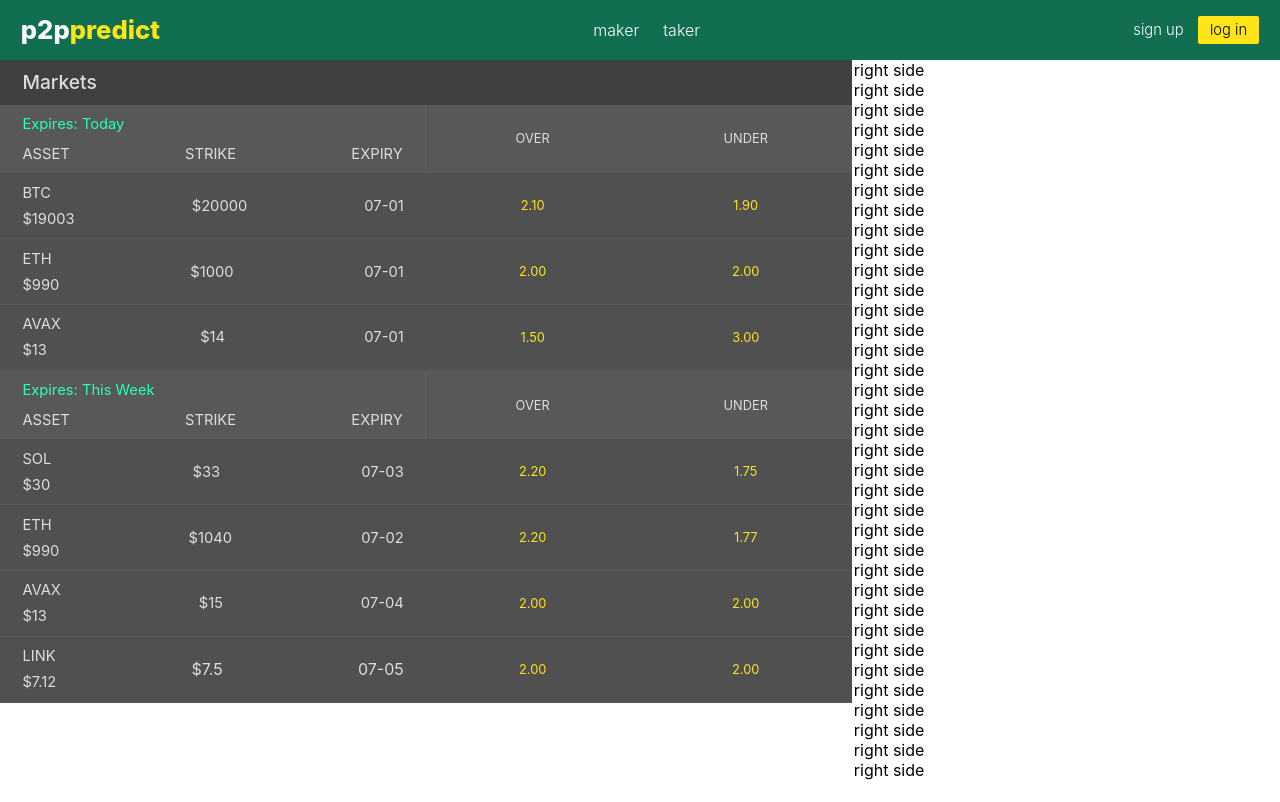
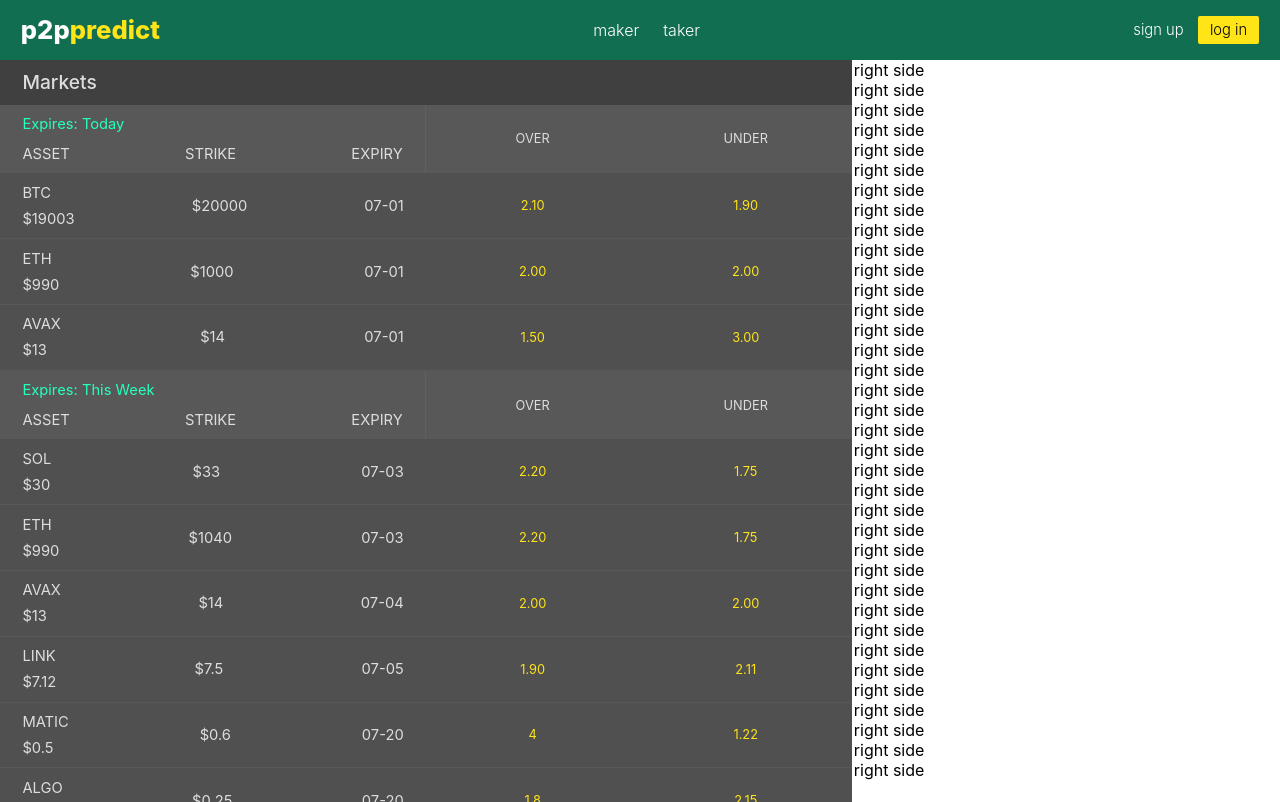
Before and after one commit to holma91/p2ppredict, a Next.js app: page /taker in a window 1280 px wide. Built offline with nearby package versions, Linux system fonts and the light colour scheme.

Commit message:
styled comp props

```diff
--- a/pages/taker.tsx
+++ b/pages/taker.tsx
@@ -1,11 +1,11 @@
 import type { NextPage } from 'next';
 import styled from 'styled-components';
 
-import {
-  PrimaryButton,
-  SecondaryButton,
-  TertiaryButton,
-} from '../components/Buttons';
+import { mockOptions } from '../data/mockOptions';
+
+interface Props {
+  colored?: boolean;
+}
 
 const Container = styled.div`
   display: grid;
@@ -34,53 +34,29 @@ const Taker: NextPage = () => {
                 <p>EXPIRY</p>
               </div>
             </div>
-            <div className="choice">
+            <ChoiceDiv>
               <div>OVER</div>
               <div>UNDER</div>
-            </div>
+            </ChoiceDiv>
           </SectionHeader>
-          <MarketContainer>
+          {mockOptions.slice(0, 3).map((option) => {
+            return (
+              <MarketContainer key={option.id}>
                 <div className="market">
                   <AssetDiv>
-                <p>BTC</p>
-                <p className="live-price">$19003</p>
+                    <p>{option.asset.toUpperCase()}</p>
+                    <p className="live-price">${option.current}</p>
                   </AssetDiv>
-              <p>$20000</p>
-              <p>07-01</p>
+                  <p>${option.strike}</p>
+                  <p>{option.expiry}</p>
                 </div>
-            <div className="choice">
-              <div>2.10</div>
-              <div>1.90</div>
-            </div>
+                <ChoiceDiv colored={true}>
+                  <div>{option.over}</div>
+                  <div>{option.under}</div>
+                </ChoiceDiv>
               </MarketContainer>
-          <MarketContainer>
-            <div className="market">
-              <AssetDiv>
-                <p>ETH</p>
-                <p className="live-price">$990</p>
-              </AssetDiv>
-              <p>$1000</p>
-              <p>07-01</p>
-            </div>
-            <div className="choice">
-              <div>2.00</div>
-              <div>2.00</div>
-            </div>
-          </MarketContainer>
-          <MarketContainer>
-            <div className="market">
-              <AssetDiv>
-                <p>AVAX</p>
-                <p className="live-price">$13</p>
-              </AssetDiv>
-              <p>$14</p>
-              <p>07-01</p>
-            </div>
-            <div className="choice">
-              <div>1.50</div>
-              <div>3.00</div>
-            </div>
-          </MarketContainer>
+            );
+          })}
           <SectionHeader>
             <div className="section-left">
               <div className="top">
@@ -92,67 +68,29 @@ const Taker: NextPage = () => {
                 <p>EXPIRY</p>
               </div>
             </div>
-            <div className="choice">
+            <ChoiceDiv>
               <div>OVER</div>
               <div>UNDER</div>
-            </div>
+            </ChoiceDiv>
           </SectionHeader>
-          <MarketContainer>
+          {mockOptions.slice(3).map((option) => {
+            return (
+              <MarketContainer key={option.id}>
                 <div className="market">
                   <AssetDiv>
-                <p>SOL</p>
-                <p className="live-price">$30</p>
+                    <p>{option.asset.toUpperCase()}</p>
+                    <p className="live-price">${option.current}</p>
                   </AssetDiv>
-              <p>$33</p>
-              <p>07-03</p>
+                  <p>${option.strike}</p>
+                  <p>{option.expiry}</p>
                 </div>
-            <div className="choice">
-              <div>2.20</div>
-              <div>1.75</div>
-            </div>
+                <ChoiceDiv colored={true}>
+                  <div>{option.over}</div>
+                  <div>{option.under}</div>
+                </ChoiceDiv>
               </MarketContainer>
-          <MarketContainer>
-            <div className="market">
-              <AssetDiv>
-                <p>ETH</p>
-                <p className="live-price">$990</p>
-              </AssetDiv>
-              <p>$1040</p>
-              <p>07-02</p>
-            </div>
-            <div className="choice">
-              <div>2.20</div>
-              <div>1.77</div>
-            </div>
-          </MarketContainer>
-          <MarketContainer>
-            <div className="market">
-              <AssetDiv>
-                <p>AVAX</p>
-                <p className="live-price">$13</p>
-              </AssetDiv>
-              <p>$15</p>
-              <p>07-04</p>
-            </div>
-            <div className="choice">
-              <div>2.00</div>
-              <div>2.00</div>
-            </div>
-          </MarketContainer>
-          <MarketContainer>
-            <div className="market">
-              <AssetDiv>
-                <p>LINK</p>
-                <p className="live-price">$7.12</p>
-              </AssetDiv>
-              <div>$7.5</div>
-              <div>07-05</div>
-            </div>
-            <div className="choice">
-              <div>2.00</div>
-              <div>2.00</div>
-            </div>
-          </MarketContainer>
+            );
+          })}
         </Overview>
       </Left>
       <Right>
@@ -165,7 +103,7 @@ const Taker: NextPage = () => {
 };
 
 const Left = styled.div`
-  height: 90vh;
+  height: 92.75vh;
   overflow-y: scroll;
   color: ${({ theme }) => theme.text.secondary};
 
@@ -216,40 +154,11 @@ const SectionHeader = styled.div`
       font-size: ${({ theme }) => theme.typeScale.smallParagraph};
     }
   }
-
-  .choice {
-    display: flex;
-    justify-content: space-evenly;
-    width: 100%;
-
-    align-items: center;
-
-    div,
-    p {
-      width: 100%;
-      height: 100%;
-      display: flex;
-      justify-content: center;
-      align-items: center;
-      font-size: ${({ theme }) => theme.typeScale.helperText};
-    }
-  }
 `;
 
-const MarketContainer = styled.div`
-  border-bottom: 1px solid ${({ theme }) => theme.colors.gray[100]};
-  display: grid;
-  justify-items: stretch;
-  align-items: stretch; //
-  grid-template-columns: 1fr 1fr;
-  background-color: ${({ theme }) => theme.colors.gray[200]};
-  h6 {
-    font-size: ${({ theme }) => theme.typeScale.smallParagraph};
-    font-weight: 500;
-  }
-
-  .choice {
-    color: ${({ theme }) => theme.colors.secondary};
+const ChoiceDiv = styled.div<Props>`
+  color: ${({ colored, theme }) =>
+    colored ? theme.colors.secondary : theme.text.secondary};
   display: flex;
   justify-content: space-evenly;
   width: 100%;
@@ -273,6 +182,18 @@ const MarketContainer = styled.div`
   :hover {
     cursor: pointer;
   }
+`;
+
+const MarketContainer = styled.div`
+  border-bottom: 1px solid ${({ theme }) => theme.colors.gray[100]};
+  display: grid;
+  justify-items: stretch;
+  align-items: stretch; //
+  grid-template-columns: 1fr 1fr;
+  background-color: ${({ theme }) => theme.colors.gray[200]};
+  h6 {
+    font-size: ${({ theme }) => theme.typeScale.smallParagraph};
+    font-weight: 500;
   }
 
   .market {
```
Lines whose indentation alone changed are shown as unchanged.
